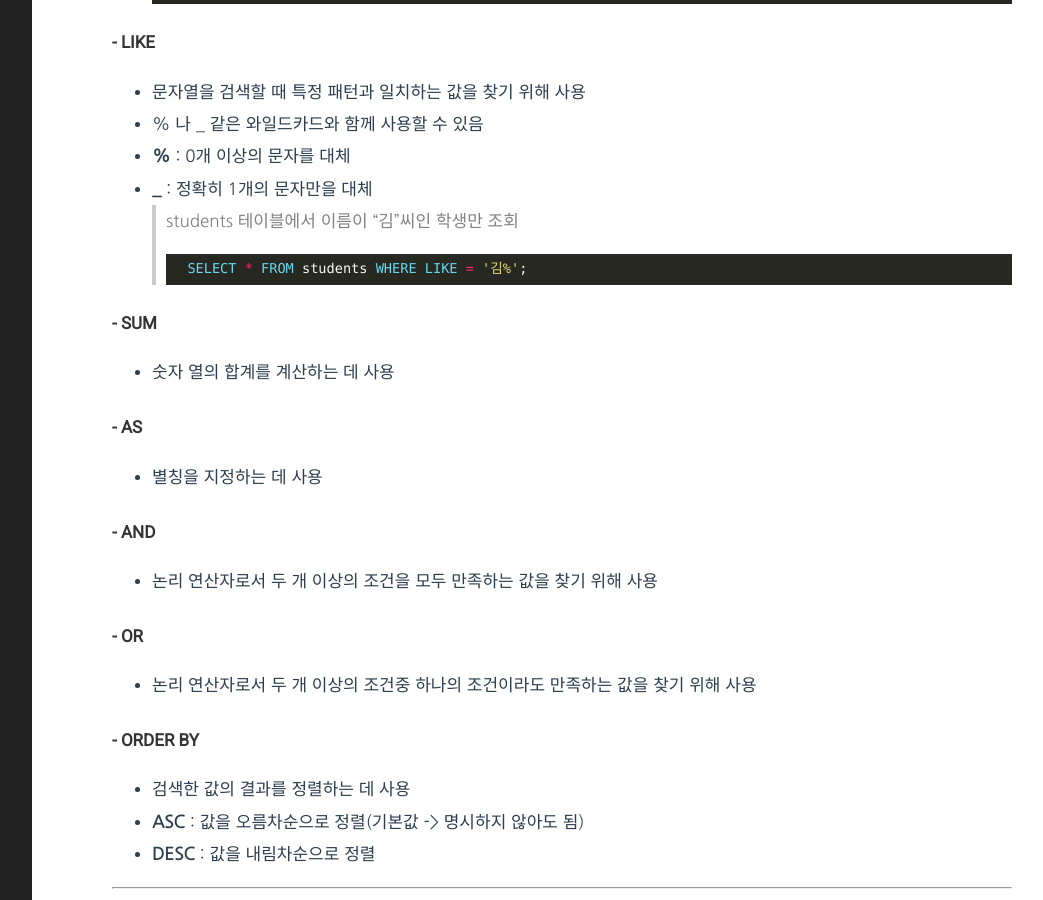
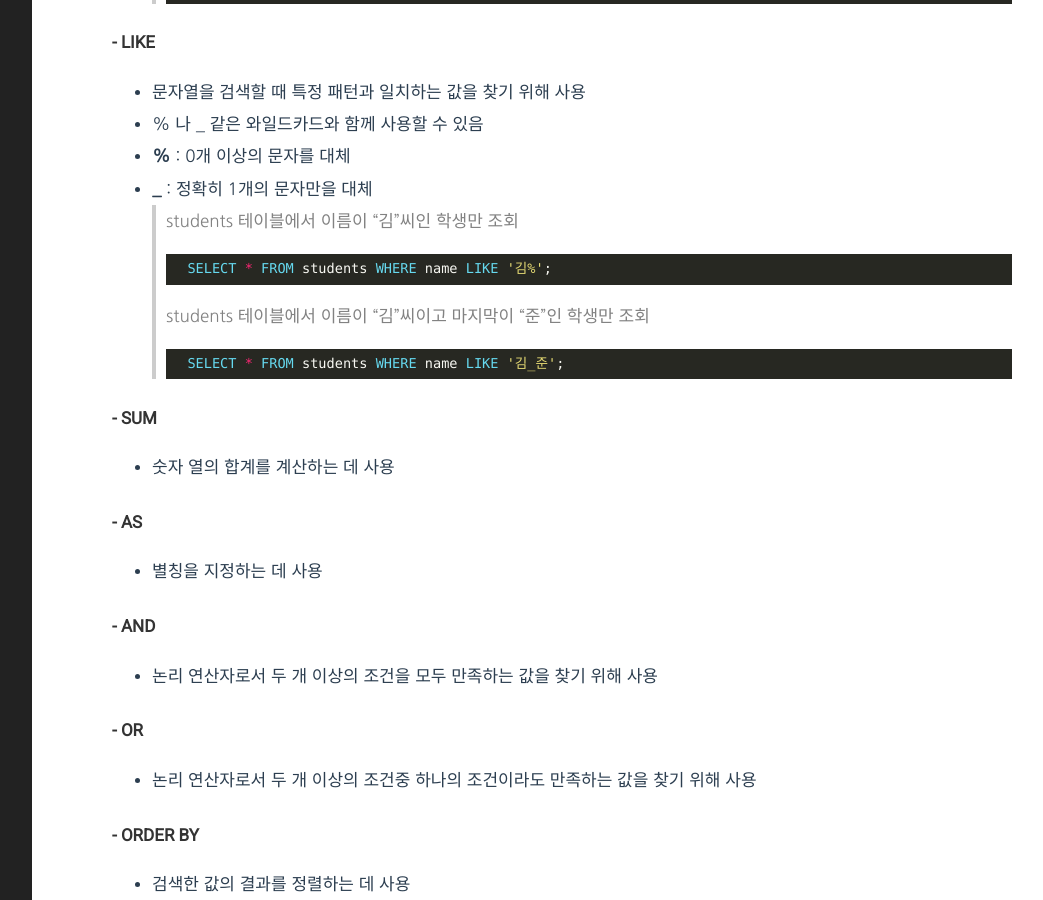
Before and after one commit to s-woni/s-woni.github.io, a Jekyll site: the page built from _posts/2025-01-14-til.md, in a window 1280 px wide and 900 px high, scrolled down 1157 px. Shown: the whole window, without its empty margins (188-1231 px from the left). Built offline with Jekyll 4.4.1, drawn with Linux system fonts in a browser that asks for light colours.

Commit message:
Update 2025-01-14-til.md

````diff
--- a/_posts/2025-01-14-til.md
+++ b/_posts/2025-01-14-til.md
@@ -12,12 +12,10 @@ category: bootcamp-til
 - 데이터를 조회 및 필터링하기 위해 사용
 - FROM 과 같이 사용
 > students 테이블에서 모든 값 조회
-
     ```sql
     SELECT * FROM students;
     ```
 > sutdents 테이블에서 이름(name)만 조회
-
     ```sql
     SELECT name FROM students;
     ```
@@ -25,7 +23,6 @@ category: bootcamp-til
 #### - WHERE
 - 데이터를 조회할 때 필터링을 위해 사용
 > students 테이블에서 A반만 조회
-
     ```sql
     SELECT * FROM students WHERE class = 'A';
     ```
@@ -33,7 +30,6 @@ category: bootcamp-til
 #### - DISTINCT
 - 중복된 값을 제거하고 고유한 값만 반환하는 데 사용
 > students 테이블에서 고유한 학년 조회
-
     ```sql
     SELECT DISTINCT grade FROM students;
     ```
@@ -41,7 +37,6 @@ category: bootcamp-til
 #### - BETWEEN
 - 범위를 지정하여 데이터를 필터링할 때 사용
 > students 테이블에서 2021 ~ 2023년 사이에 입학한 학생을 조회
-
     ```sql
     SELECT * FROM students
     WHERE hire_date BETWEEN '2021-01-01' AND '2023-12-31';
@@ -54,7 +49,11 @@ category: bootcamp-til
 - **_** : 정확히 1개의 문자만을 대체
 > students 테이블에서 이름이 "김"씨인 학생만 조회
     ```sql
-    SELECT * FROM students WHERE LIKE = '김%';
+    SELECT * FROM students WHERE name LIKE '김%';
+    ```
+> students 테이블에서 이름이 "김"씨이고 마지막이 "준"인 학생만 조회
+    ```sql
+    SELECT * FROM students WHERE name LIKE '김_준';
     ```
 
 #### - SUM
````
